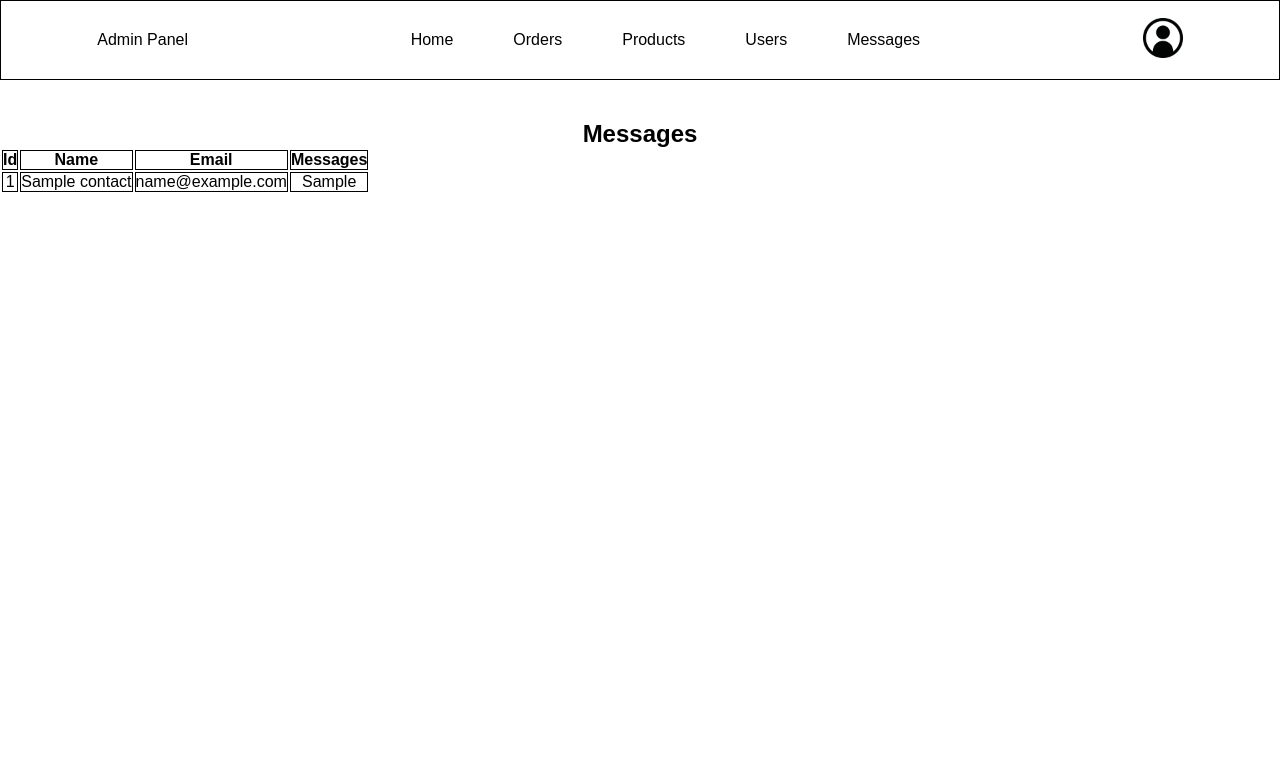
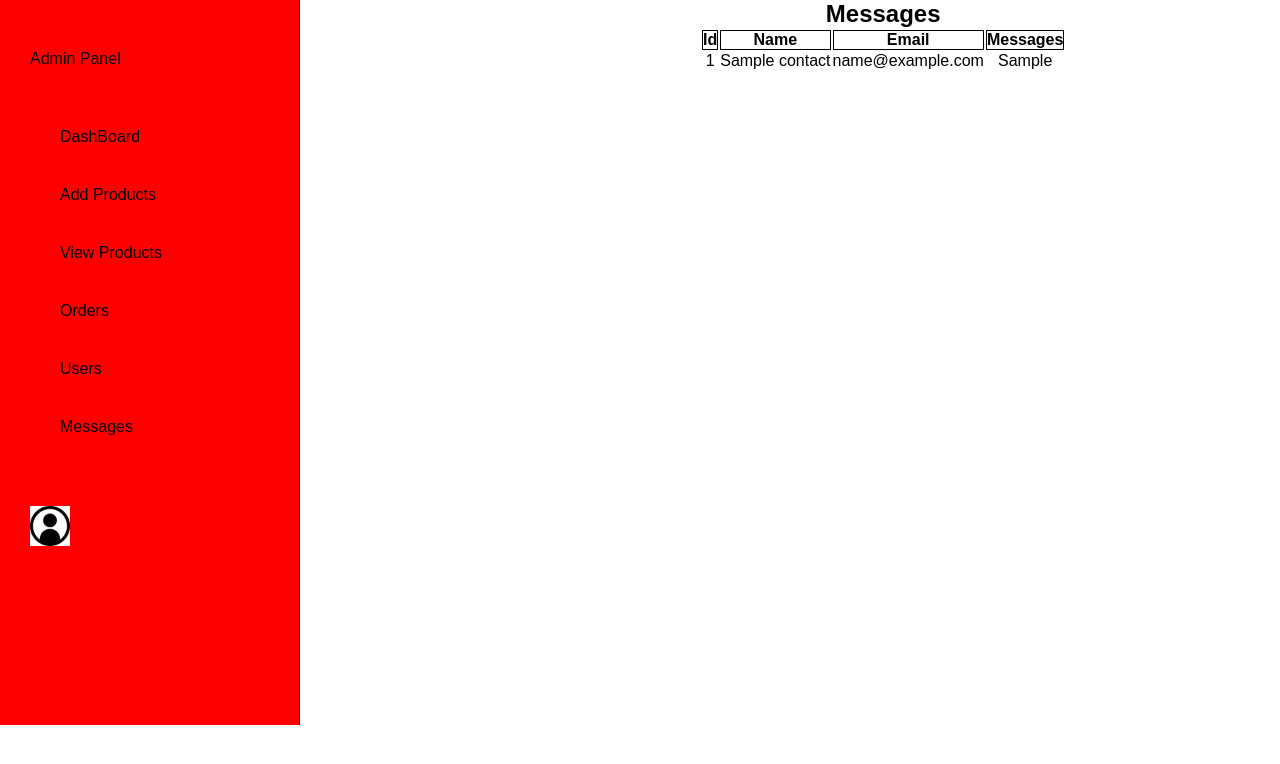
Before and after one commit to Roshik9841/Prime-Canteen, a PHP site: page /admin/messages.php in a window 1280 px wide. Shown: the top 764 px of the page. Run offline with PHP 8.4, Linux system fonts and the light colour scheme; tables that the repository leaves empty or names only in its code hold one stand-in row (values such as "Sample post").

Commit message:
admin ko header haru milako

```diff
--- a/admin/adminHeader.php
+++ b/admin/adminHeader.php
@@ -13,25 +13,35 @@
         }
 
         body {
+            display: flex;
             font-family: Arial, Helvetica, sans-serif;
         }
 
         .navBar {
             display: flex;
-            justify-content: space-around;
-            align-items: center;
-            height: 80px;
-            border: 1px solid black;
+            flex-direction: column;
+            background-color: red;
+            height: 725px;
+            padding-top: 50px;
+            padding-left: 30px;
+           text-align: left;
+            width: 300px;
+            border-right: 1px solid black;
         }
 
         .nav {
             display: flex;
+            margin: 20px;
+            padding-bottom: 50px;
+            flex-direction: column;
             list-style: none;
         }
-
+        .nav li{
+            padding-top: 40px;
+        }
         .nav li a {
             text-decoration: none;
-            padding: 20px;
+
             margin: 10px;
             color: black;
         }
@@ -56,9 +66,10 @@
         }
 
         .user {
-            background-color: transparent;
+            background-color: color-;
             width: 40px;
             height: 40px;
+
             border: none;
             cursor: pointer;
         }
@@ -91,6 +102,7 @@
         }
         .container{
             margin-bottom: 40px;
+            margin-right: 400px;
 
         }
 
@@ -105,9 +117,10 @@
             </div>
             <div>
                 <ul class="nav">
-                    <li><a href="#">Home</a></li>
+                    <li><a href="dashboard.php">DashBoard</a></li>
+                    <li><a href="addproduct.php">Add Products</a></li>
+                    <li><a href="viewProduct.php">View Products</a></li>
                     <li><a href="#">Orders</a></li>
-                    <li><a href="addproduct.php">Products</a></li>
                     <li><a href="userview.php">Users</a></li>
                     <li><a href="messages.php">Messages</a></li>
                 </ul>
--- a/admin/messages.php
+++ b/admin/messages.php
@@ -16,9 +16,9 @@ include("../dbconnection.php");
             border: 1px solid black;
         }
 
-        td {
+        /* td {
             border: 1px solid black
-        }
+        } */
 
 
     </style>
```
Also changed, not shown: admin/Dashboard.html (renamed from admin/adminPage.html), admin/adminProduct.html (deleted).
